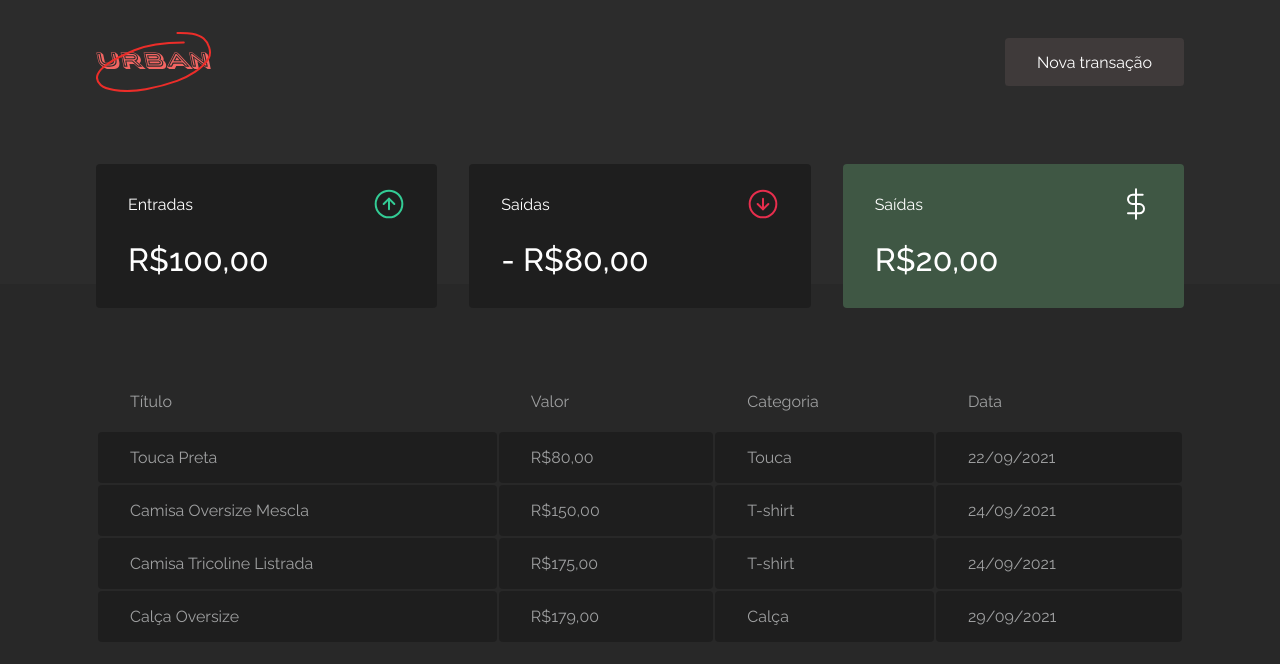
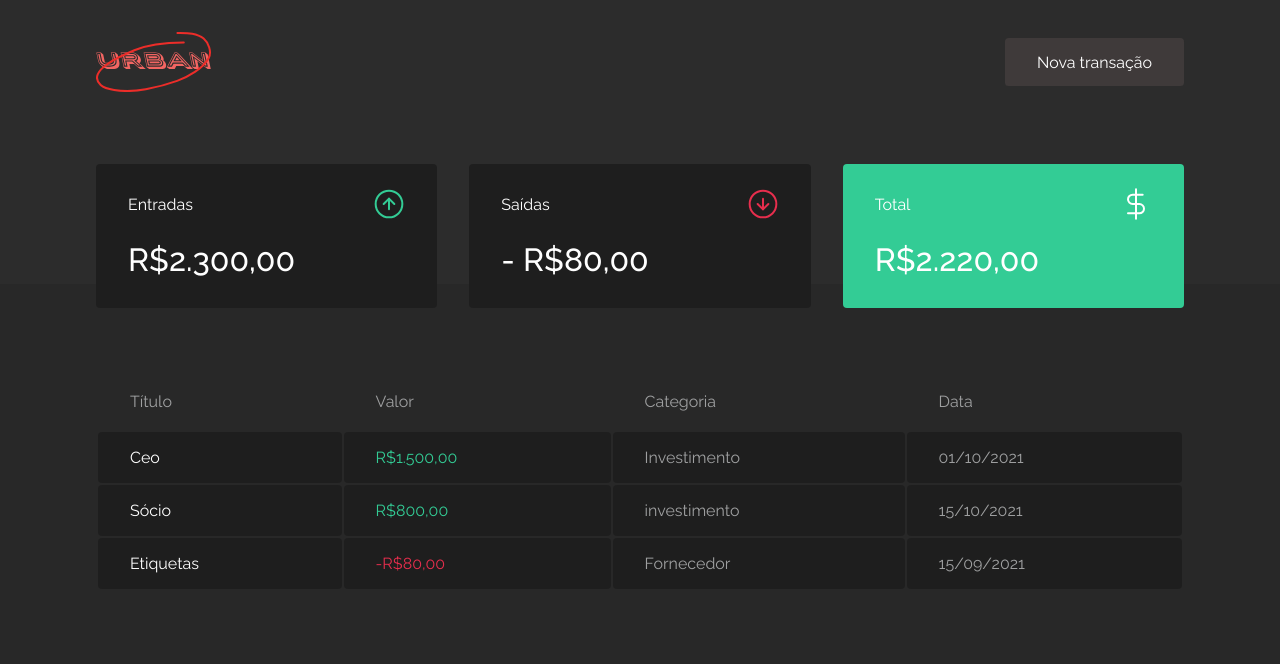
Before and after one commit to nataliaaraujo0/dt-urban, a React (Create React App) app in the folder dturban/: page / in a window 1280 px wide. Shown: the top 664 px of the page. Built offline with nearby package versions, Linux system fonts and the light colour scheme.

Commit message:
chore: component TransactionTable finalizada

```diff
--- a/dturban/src/components/Summary/index.tsx
+++ b/dturban/src/components/Summary/index.tsx
@@ -11,7 +11,7 @@ export function Summary() {
                     <p>Entradas</p>
                     <img src={EntradasImg} alt="Entradas" />
                 </header>
-                <strong>R$100,00</strong>
+                <strong>R$2.300,00</strong>
             </div>
 
             <div>
@@ -24,10 +24,10 @@ export function Summary() {
 
             <div className="highLight-background">
                 <header>
-                    <p>Saídas</p>
+                    <p>Total</p>
                     <img src={TotalImg} alt="Total" />
                 </header>
-                <strong>R$20,00</strong>
+                <strong>R$2.220,00</strong>
             </div>
         </Container>
     );
--- a/dturban/src/components/TransactionsTable/index.tsx
+++ b/dturban/src/components/TransactionsTable/index.tsx
@@ -15,30 +15,24 @@ export function TransactionsTable() {
 
                 <tbody>
                     <tr>
-                        <td>Touca Preta</td>
-                        <td>R$80,00</td>
-                        <td>Touca</td>
-                        <td>22/09/2021</td>
-                    </tr>
-                    <tr>
-                        <td>Camisa Oversize Mescla</td>
-                        <td>R$150,00</td>
-                        <td>T-shirt</td>
-                        <td>24/09/2021</td>
+                        <td>Ceo</td>
+                        <td className="deposit">R$1.500,00</td>
+                        <td>Investimento</td>
+                        <td>01/10/2021</td>
                     </tr>
 
                     <tr>
-                        <td>Camisa Tricoline Listrada</td>
-                        <td>R$175,00</td>
-                        <td>T-shirt</td>
-                        <td>24/09/2021</td>
+                        <td>Sócio</td>
+                        <td className="deposit">R$800,00</td>
+                        <td>investimento</td>
+                        <td>15/10/2021</td>
                     </tr>
 
                     <tr>
-                        <td>Calça Oversize</td>
-                        <td>R$179,00</td>
-                        <td>Calça</td>
-                        <td>29/09/2021</td>
+                        <td>Etiquetas</td>
+                        <td className="withdraw">-R$80,00</td>
+                        <td>Fornecedor</td>
+                        <td>15/09/2021</td>
                     </tr>
 
                 </tbody>
--- a/dturban/src/components/TransactionsTable/styles.ts
+++ b/dturban/src/components/TransactionsTable/styles.ts
@@ -20,6 +20,16 @@ export const Container = styled.div`
       color: var(--text-body);
       border: 0;
       border-radius: 0.25rem;
+
+      &:first-child {
+        color: var(--text-title);
+      }
+      &.deposit {
+        color: var(--green);
+      }
+      &.withdraw {
+        color: var(--red);
+      }
     }
   }
 `;
--- a/dturban/src/styles/global.ts
+++ b/dturban/src/styles/global.ts
@@ -12,7 +12,7 @@ export const GlobalStyle = createGlobalStyle`
     --red:#E52E4D;
     --dark-700:#2C2C2C;
     --dark-500:#3F3A3A;
-    --green:#3F5744;
+    --green:#33CC95;
 }
 
 *{
```
